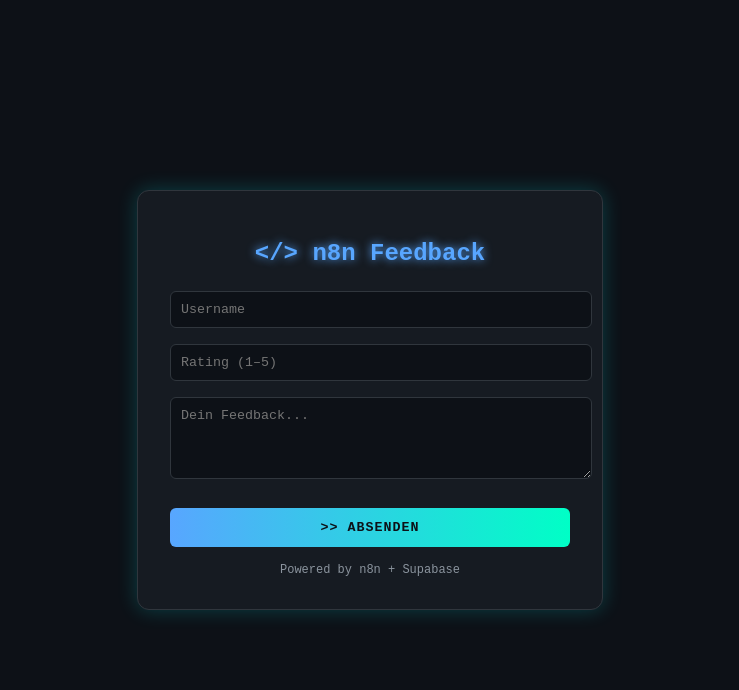
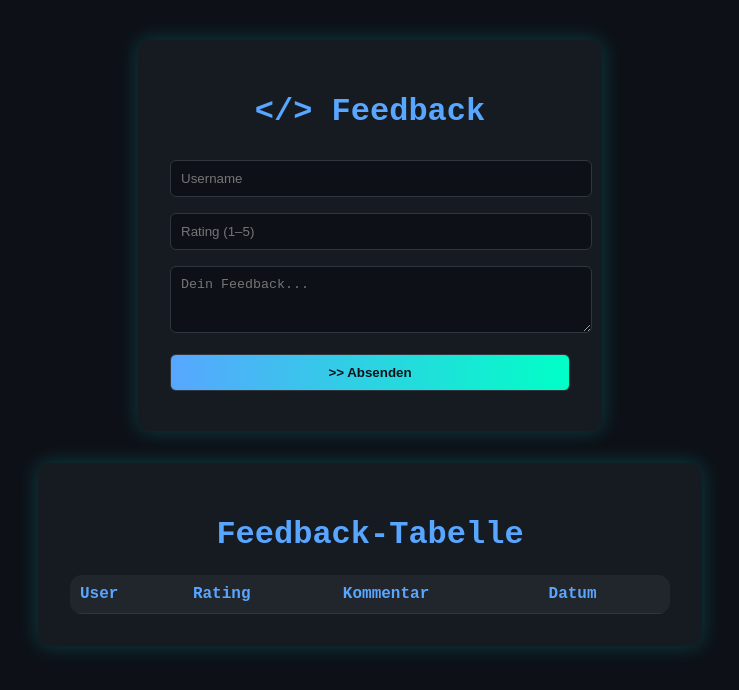
Before and after one commit to s3Bucket/dbfrontend, a plain HTML site: page public/index.html in a window 1280 px wide. Shown: the whole page, without its empty margins (270-1009 px from the left). Drawn offline with Linux system fonts and the light colour scheme; no server answers.

Commit message:
add table view for data

```diff
--- a/public/index.html
+++ b/public/index.html
@@ -4,16 +4,14 @@
     <meta charset="UTF-8">
     <title>n8n Feedback Portal</title>
     <style>
-        /* Dark Background + Neon-Feeling */
         body {
             font-family: "Fira Code", monospace;
             background: #0d1117;
             color: #e6edf3;
             display: flex;
-            justify-content: center;
+            flex-direction: column;
             align-items: center;
-            height: 100vh;
-            margin: 0;
+            padding: 2rem;
         }
 
         .card {
@@ -22,73 +20,124 @@
             border-radius: 12px;
             box-shadow: 0 0 20px rgba(0, 255, 255, 0.2);
             width: 400px;
-            text-align: center;
-            border: 1px solid #30363d;
+            margin-bottom: 2rem;
         }
 
         h1 {
-            margin-bottom: 1rem;
-            font-size: 1.5rem;
+            text-align: center;
             color: #58a6ff;
-            text-shadow: 0 0 10px #58a6ff;
         }
 
-        input, textarea {
+        input, textarea, button {
             width: 100%;
+            margin: 0.5rem 0;
+            padding: 10px;
+            border-radius: 6px;
+            border: 1px solid #30363d;
             background: #0d1117;
-            border: 1px solid #30363d;
-            border-radius: 6px;
-            padding: 10px;
-            margin: 0.5rem 0;
             color: #e6edf3;
-            font-family: "Fira Code", monospace;
-        }
-
-        input:focus, textarea:focus {
-            outline: none;
-            border-color: #58a6ff;
-            box-shadow: 0 0 8px #58a6ff;
         }
 
         button {
-            width: 100%;
-            padding: 12px;
-            margin-top: 1rem;
             background: linear-gradient(90deg, #58a6ff, #00ffc6);
             color: #0d1117;
             font-weight: bold;
-            font-family: "Fira Code", monospace;
-            border: none;
-            border-radius: 6px;
             cursor: pointer;
-            text-transform: uppercase;
-            letter-spacing: 1px;
             transition: 0.2s;
         }
 
         button:hover {
             background: linear-gradient(90deg, #00ffc6, #58a6ff);
             transform: scale(1.02);
-            box-shadow: 0 0 12px rgba(0,255,255,0.6);
         }
 
-        .footer {
-            margin-top: 1rem;
-            font-size: 0.75rem;
-            color: #8b949e;
+        table {
+            border-collapse: collapse;
+            width: 100%;
+            background: #161b22;
+            border-radius: 12px;
+            overflow: hidden;
+        }
+
+        th, td {
+            padding: 10px;
+            border-bottom: 1px solid #30363d;
+            text-align: left;
+        }
+
+        th {
+            background: #21262d;
+            color: #58a6ff;
+        }
+
+        tr:hover {
+            background: #21262d;
         }
     </style>
 </head>
 <body>
 <div class="card">
-    <h1>&lt;/&gt; n8n Feedback</h1>
-    <form action="https://n8n.agentsmithery.de/webhook/8a8c3c6a-24c4-40e5-abc3-a99c7b733928" method="POST">
+    <h1>&lt;/&gt; Feedback</h1>
+    <form id="feedbackForm">
         <input type="text" name="user" placeholder="Username" required>
         <input type="number" name="rating" min="1" max="5" placeholder="Rating (1–5)" required>
-        <textarea name="comment" rows="4" placeholder="Dein Feedback..."></textarea>
+        <textarea name="comment" rows="3" placeholder="Dein Feedback..."></textarea>
         <button type="submit">>> Absenden</button>
     </form>
-    <div class="footer">Powered by n8n + Supabase</div>
 </div>
+
+<div class="card" style="width: 600px;">
+    <h1>Feedback-Tabelle</h1>
+    <table id="feedbackTable">
+        <thead>
+        <tr>
+            <th>User</th>
+            <th>Rating</th>
+            <th>Kommentar</th>
+            <th>Datum</th>
+        </tr>
+        </thead>
+        <tbody></tbody>
+    </table>
+</div>
+
+<script>
+    const form = document.getElementById('feedbackForm');
+    const tableBody = document.querySelector('#feedbackTable tbody');
+
+    // API Endpoints von n8n
+    const submitUrl = "https://n8n.agentsmithery.de/webhook/8a8c3c6a-24c4-40e5-abc3-a99c7b733928";
+    const listUrl   = "https://n8n.agentsmithery.de/webhook/bfc6f8b2-9ef7-4d6f-9c9e-ba567e9fb911";
+
+    form.addEventListener('submit', async (e) => {
+        e.preventDefault();
+        const formData = new FormData(form);
+        const data = Object.fromEntries(formData);
+        await fetch(submitUrl, {
+            method: "POST",
+            headers: { "Content-Type": "application/json" },
+            body: JSON.stringify(data)
+        });
+        form.reset();
+        loadFeedback();
+    });
+
+    async function loadFeedback() {
+        const res = await fetch(listUrl);
+        const data = await res.json();
+        tableBody.innerHTML = "";
+        data.forEach(item => {
+            const row = `<tr>
+          <td>${item.user}</td>
+          <td>${item.rating}</td>
+          <td>${item.comment}</td>
+          <td>${new Date(item.created_at).toLocaleString()}</td>
+        </tr>`;
+            tableBody.innerHTML += row;
+        });
+    }
+
+    loadFeedback();
+</script>
 </body>
 </html>
```
Also changed, not shown: 1 other file.
